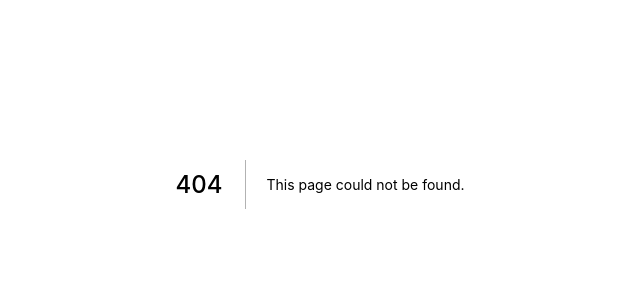
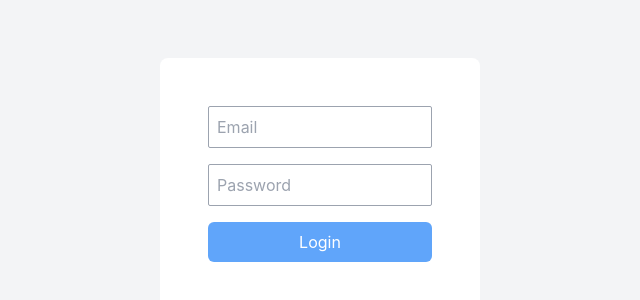
Before and after one commit to elisealcala/rootstack-test, a Next.js app: page /login in a window 1280 px wide. Before the commit this address had no page. Shown: the part 216-516 px from the top of the page, without its empty margins (320-960 px from the left). Built offline with nearby package versions, Linux system fonts and the light colour scheme.

Commit message:
feat: add authentication

```diff
--- a/package.json
+++ b/package.json
@@ -27,9 +27,11 @@
     ]
   },
   "dependencies": {
+    "axios": "0.21.1",
     "next": "11.1.0",
     "react": "17.0.2",
-    "react-dom": "17.0.2"
+    "react-dom": "17.0.2",
+    "react-toastify": "7.0.4"
   },
   "devDependencies": {
     "@commitlint/cli": "13.1.0",
--- /dev/null
+++ b/src/hooks/index.ts
@@ -0,0 +1 @@
+export * from './use-auth';
--- /dev/null
+++ b/src/hooks/use-auth.ts
@@ -0,0 +1,48 @@
+import axios from 'axios';
+import { useState, useEffect } from 'react';
+import { toast } from 'react-toastify';
+
+export const useAuth = () => {
+  const [isAuthenticated, setIsAuthenticated] = useState(false);
+  const [form, setForm] = useState({
+    email: ``,
+    password: ``,
+  });
+
+  const handleChange = (value: string, type: 'email' | 'password') => {
+    setForm({
+      ...form,
+      [type]: value,
+    });
+  };
+
+  const handleSubmit = async () => {
+    try {
+      const response = await axios.post(
+        `https://coding-test.rootstack.net/api/auth/login`,
+        form,
+      );
+
+      if (response.data.access_token) {
+        localStorage.setItem(`access_token`, response.data.access_token);
+        setIsAuthenticated(true);
+      }
+    } catch (e) {
+      toast.error(`Something went wrong`, {
+        position: `top-right`,
+        autoClose: 5000,
+        hideProgressBar: false,
+        closeOnClick: true,
+        pauseOnHover: true,
+        draggable: true,
+        progress: undefined,
+      });
+    }
+  };
+
+  return {
+    isAuthenticated,
+    handleChange,
+    handleSubmit,
+  };
+};
--- a/src/pages/_app.tsx
+++ b/src/pages/_app.tsx
@@ -1,5 +1,6 @@
 import { AppProps } from 'next/app';
 import '@/styles/global.css';
+import 'react-toastify/dist/ReactToastify.css';
 
 export default function MyApp({ Component, pageProps }: AppProps) {
   return <Component {...pageProps} />;
--- /dev/null
+++ b/src/pages/login.tsx
@@ -0,0 +1,43 @@
+import { useAuth } from '@/hooks';
+import React from 'react';
+import { ToastContainer } from 'react-toastify';
+
+const Login = () => {
+  const { handleChange, handleSubmit } = useAuth();
+
+  return (
+    <div className="bg-gray-100 h-screen">
+      <ToastContainer />
+      <div className="container h-full mx-auto flex justify-center items-center">
+        <form
+          className="flex flex-col bg-white p-12 rounded-lg shadow-xs w-80"
+          onSubmit={(e) => {
+            e.preventDefault();
+            handleSubmit();
+          }}
+        >
+          <input
+            className="border border-solid border-gray-400 rounded-sm p-2 mb-4"
+            placeholder="Email"
+            type="email"
+            onChange={(e) => handleChange(e.target.value, `email`)}
+          />
+          <input
+            className="border border-solid border-gray-400 rounded-sm p-2 mb-4"
+            placeholder="Password"
+            type="password"
+            onChange={(e) => handleChange(e.target.value, `password`)}
+          />
+          <button
+            type="submit"
+            className="bg-blue-400 text-white px-4 py-2 rounded-md"
+          >
+            Login
+          </button>
+        </form>
+      </div>
+    </div>
+  );
+};
+
+export default Login;
```
Also changed, not shown: 1 other file (tests, documents, lock files or other folders).
